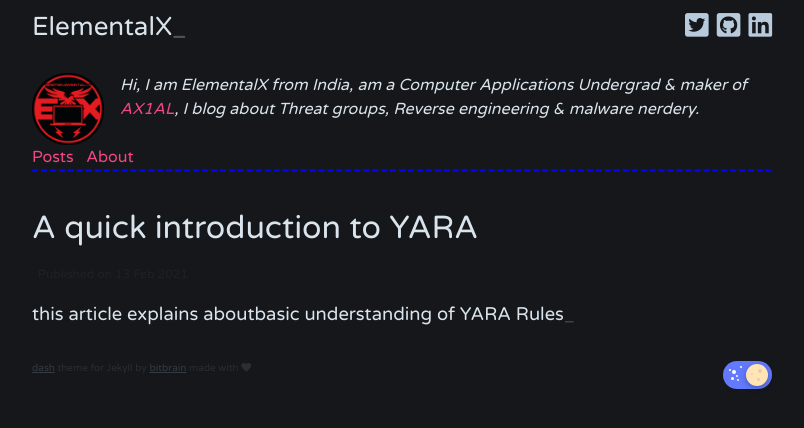
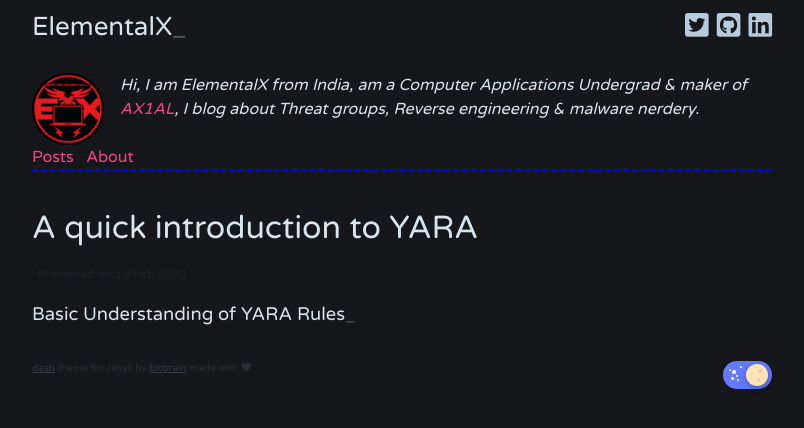
Before and after one commit to xelemental/xelemental.github.io, a Jekyll site: the page built from _posts/2021-02-13-readme.md, in a window 1280 px wide. Shown: the top 428 px of the page, without its empty margins (238-1042 px from the left). Built offline with Jekyll 4.4.1, drawn with Linux system fonts in a browser that asks for light colours; comment, search, counter and statistics services are not loaded.

Commit message:
Update 2021-02-13-readme.md

```diff
--- a/_posts/2021-02-13-readme.md
+++ b/_posts/2021-02-13-readme.md
@@ -4,5 +4,6 @@ title:  "A quick introduction to YARA"
 date:   2021-02-13 03:59:00
 categories: Malware
 tags: malware yara
-description: this article explains aboutbasic understanding of YARA Rules
+description: Basic Understanding of YARA Rules
+Author : "ElementalX"
 ---
```
